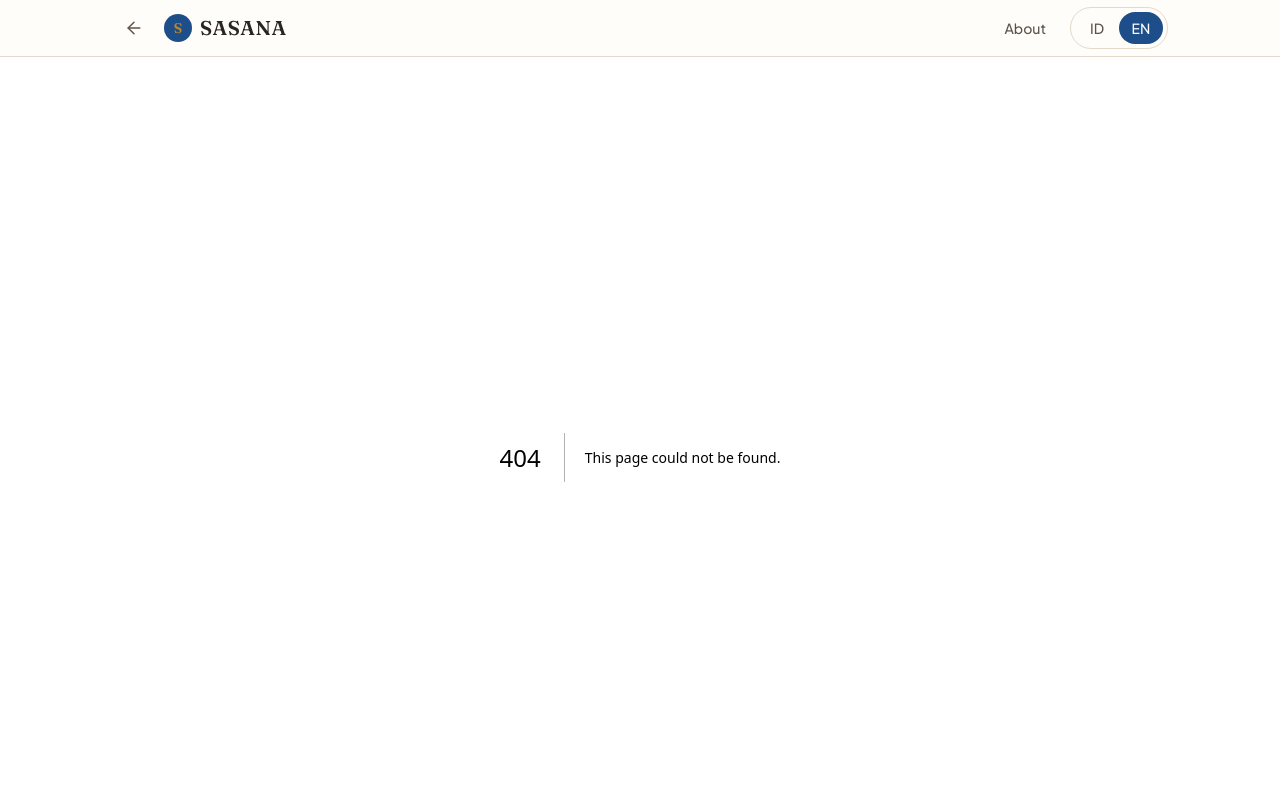
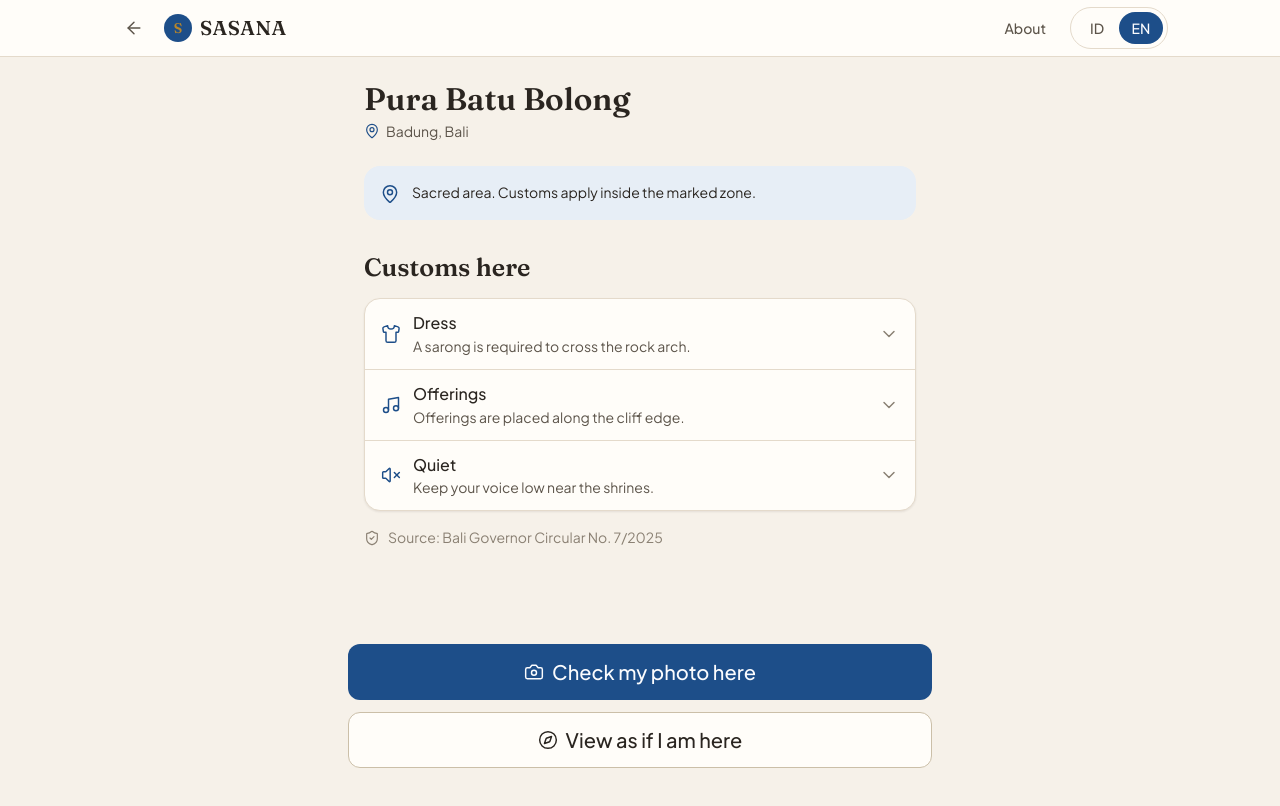
Before and after one commit to Daniyal-Creator/Sasana, a Next.js app in the folder frontend/: page /explore/pura-batu-bolong in a window 1280 px wide. Before the commit this address had no page. Shown: the top 806 px of the page. Built offline with nearby package versions, Linux system fonts and the light colour scheme.

Commit message:
feat(explore): add site detail page with customs

```diff
--- /dev/null
+++ b/frontend/src/app/explore/[siteId]/page.tsx
@@ -0,0 +1,203 @@
+"use client";
+
+import { useEffect, useMemo, useState } from "react";
+import { useParams, notFound } from "next/navigation";
+import { MapPin, Bell, ShieldCheck, Camera, Compass, ChevronDown } from "lucide-react";
+import { Button } from "@/components/ui/Button";
+import { CustomIcon } from "@/components/explore/CustomIcon";
+import { useLang } from "@/lib/language";
+import { tExplore } from "@/lib/i18n.explore";
+import { haversineMeters, formatDistance } from "@/lib/geo";
+import type { LatLng } from "@/lib/geo";
+import type { Lang } from "@/lib/i18n";
+import { SITES } from "@/data/sites";
+import type { Custom } from "@/data/sites";
+
+// Site detail (geofencing-ui-prompt §9.6): accordion of customs, the Odalan
+// notice when one falls within seven days, and the Explore Mode escape hatch.
+
+const ODALAN_WINDOW_DAYS = 7;
+
+function daysUntil(dateStr: string): number {
+  const [y, m, d] = dateStr.split("-").map(Number);
+  const target = new Date(y, m - 1, d);
+  const today = new Date();
+  const todayMidnight = new Date(today.getFullYear(), today.getMonth(), today.getDate());
+  return Math.round((target.getTime() - todayMidnight.getTime()) / 86_400_000);
+}
+
+function formatOdalanDate(dateStr: string, lang: Lang): string {
+  const [y, m, d] = dateStr.split("-").map(Number);
+  return new Intl.DateTimeFormat(lang === "id" ? "id-ID" : "en-GB", {
+    day: "numeric",
+    month: "long",
+  }).format(new Date(y, m - 1, d));
+}
+
+function CustomRow({
+  custom,
+  lang,
+  open,
+  onToggle,
+  panelId,
+}: {
+  custom: Custom;
+  lang: Lang;
+  open: boolean;
+  onToggle: () => void;
+  panelId: string;
+}) {
+  return (
+    <li>
+      <button
+        type="button"
+        onClick={onToggle}
+        aria-expanded={open}
+        aria-controls={panelId}
+        className="flex min-h-11 w-full items-center gap-3 px-4 py-3 text-left transition-colors duration-150 hover:bg-surface-sunken"
+      >
+        <CustomIcon icon={custom.icon} size={20} className="shrink-0 text-primary" />
+        <span className="min-w-0 flex-1">
+          <span className="block text-base font-medium text-text">{custom.title[lang]}</span>
+          <span className="block truncate text-sm text-text-secondary">{custom.summary[lang]}</span>
+        </span>
+        <ChevronDown
+          size={20}
+          strokeWidth={1.75}
+          aria-hidden
+          className={[
+            "shrink-0 text-text-muted transition-transform duration-200 ease-out",
+            open ? "rotate-180" : "",
+          ].join(" ")}
+        />
+      </button>
+      {open && (
+        <div id={panelId} className="px-4 pb-4 pl-12">
+          <p className="text-sm text-text-secondary">{custom.detail[lang]}</p>
+        </div>
+      )}
+    </li>
+  );
+}
+
+export default function SiteDetailPage() {
+  const { lang } = useLang();
+  const params = useParams<{ siteId: string }>();
+  const site = SITES.find((s) => s.id === params.siteId);
+
+  const [openIds, setOpenIds] = useState<Set<string>>(new Set());
+  const [position, setPosition] = useState<LatLng | null>(null);
+
+  useEffect(() => {
+    let cancelled = false;
+    if (!("permissions" in navigator)) return;
+    navigator.permissions.query({ name: "geolocation" }).then((status) => {
+      if (cancelled || status.state !== "granted") return;
+      navigator.geolocation.getCurrentPosition(
+        (pos) => {
+          if (!cancelled) setPosition({ lat: pos.coords.latitude, lng: pos.coords.longitude });
+        },
+        () => {},
+      );
+    });
+    return () => {
+      cancelled = true;
+    };
+  }, []);
+
+  const upcomingOdalan = useMemo(
+    () =>
+      site
+        ? site.odalanDates.find((date) => {
+            const days = daysUntil(date);
+            return days >= 0 && days <= ODALAN_WINDOW_DAYS;
+          })
+        : undefined,
+    [site],
+  );
+
+  if (!site) notFound();
+
+  const distance = position ? haversineMeters(position, site) : null;
+  const meta = distance
+    ? tExplore(lang, "explore.detail.meta", {
+        region: site.region,
+        distance: formatDistance(distance, lang),
+      })
+    : tExplore(lang, "explore.detail.metaNoDistance", { region: site.region });
+
+  function toggle(id: string) {
+    setOpenIds((prev) => {
+      const next = new Set(prev);
+      if (next.has(id)) next.delete(id);
+      else next.add(id);
+      return next;
+    });
+  }
+
+  return (
+    <>
+      <div className="mx-auto w-full max-w-tool flex-1 px-4 pb-6 pt-6 sm:px-6">
+        <h1 className="font-display text-h2 font-semibold text-text">{site.name}</h1>
+        <p className="mt-1 flex items-center gap-1.5 text-sm text-text-secondary">
+          <MapPin size={16} strokeWidth={1.75} aria-hidden className="shrink-0 text-primary" />
+          {meta}
+        </p>
+
+        <div className="mt-6 flex items-start gap-3 rounded-lg bg-primary-tint p-4">
+          <MapPin size={20} strokeWidth={1.75} aria-hidden className="mt-0.5 shrink-0 text-primary" />
+          <p className="text-sm text-text">{tExplore(lang, "explore.detail.band")}</p>
+        </div>
+
+        {upcomingOdalan && (
+          <div className="mt-4 flex items-start gap-3 rounded-lg border border-status-warn-border bg-status-warn-bg p-4">
+            <Bell size={20} strokeWidth={1.75} aria-hidden className="mt-0.5 shrink-0 text-status-warn-fg" />
+            <div>
+              <p className="text-sm font-medium text-status-warn-fg">
+                {tExplore(lang, "explore.detail.odalan.title", {
+                  date: formatOdalanDate(upcomingOdalan, lang),
+                })}
+              </p>
+              <p className="mt-1 text-sm text-status-warn-fg">
+                {tExplore(lang, "explore.detail.odalan.body")}
+              </p>
+            </div>
+          </div>
+        )}
+
+        <h2 className="mt-8 font-display text-h3 font-semibold text-text">
+          {tExplore(lang, "explore.detail.customsTitle")}
+        </h2>
+        <ul className="mt-4 divide-y divide-border rounded-lg border border-border bg-surface shadow-sm">
+          {site.customs.map((custom) => (
+            <CustomRow
+              key={custom.id}
+              custom={custom}
+              lang={lang}
+              open={openIds.has(custom.id)}
+              onToggle={() => toggle(custom.id)}
+              panelId={`custom-${site.id}-${custom.id}`}
+            />
+          ))}
+        </ul>
+
+        <p className="mt-4 flex items-center gap-2 text-sm text-text-muted">
+          <ShieldCheck size={16} strokeWidth={1.75} aria-hidden className="shrink-0" />
+          {tExplore(lang, "explore.detail.source", { source: site.source })}
+        </p>
+      </div>
+
+      {/* Sticky action bar on mobile, inline at md+ (matches /check pattern) */}
+      <div className="sticky bottom-0 border-t border-border bg-bg px-4 py-3 md:static md:border-0 md:bg-transparent md:py-0">
+        <div className="mx-auto max-w-tool space-y-3 md:px-2 md:pb-8">
+          <Button size="lg" icon={Camera} href="/check" className="w-full">
+            {tExplore(lang, "explore.detail.checkPhoto")}
+          </Button>
+          <Button size="lg" variant="secondary" icon={Compass} href={`/explore?simulate=${site.id}`} className="w-full">
+            {tExplore(lang, "explore.detail.simulate")}
+          </Button>
+        </div>
+      </div>
+    </>
+  );
+}
--- a/frontend/src/app/explore/page.tsx
+++ b/frontend/src/app/explore/page.tsx
@@ -1,7 +1,8 @@
 "use client";
 
-import { useEffect, useMemo, useRef, useState } from "react";
+import { Suspense, useEffect, useMemo, useRef, useState } from "react";
 import Link from "next/link";
+import { useSearchParams } from "next/navigation";
 import { MapPin, MapPinOff, Bell, ScrollText, Compass, ShieldCheck, ChevronRight } from "lucide-react";
 import { Button } from "@/components/ui/Button";
 import { Card } from "@/components/ui/Card";
@@ -38,13 +39,28 @@ function FeatureRow({
 }
 
 export default function ExplorePage() {
+  return (
+    <Suspense fallback={<div className="flex-1" />}>
+      <ExploreInner />
+    </Suspense>
+  );
+}
+
+function ExploreInner() {
   const { lang } = useLang();
-  const [view, setView] = useState<View>("asking");
-  const [position, setPosition] = useState<LatLng | null>(null);
-  const [approachSite, setApproachSite] = useState<Site | null>(null);
+  const searchParams = useSearchParams();
+  const simulateId = searchParams.get("simulate");
+  const simulatedSite = simulateId ? SITES.find((s) => s.id === simulateId) : undefined;
+
+  const [view, setView] = useState<View>(simulatedSite ? "inside" : "asking");
+  const [position, setPosition] = useState<LatLng | null>(
+    simulatedSite ? { lat: simulatedSite.lat, lng: simulatedSite.lng } : null,
+  );
+  const [approachSite, setApproachSite] = useState<Site | null>(simulatedSite ?? null);
+  const [simulated, setSimulated] = useState(Boolean(simulatedSite));
   const [selectedSiteId, setSelectedSiteId] = useState<string>(SITES[0].id);
 
-  const viewRef = useRef<View>("asking");
+  const viewRef = useRef<View>(simulatedSite ? "inside" : "asking");
   const announced = useRef<Set<string>>(new Set());
   const approachSiteRef = useRef<Site | null>(null);
   const watchId = useRef<number | null>(null);
@@ -238,7 +254,7 @@ export default function ExplorePage() {
             {tExplore(lang, "explore.map.notToScale")}
           </p>
         </div>
-        <ApproachSheet site={approachSite} />
+        <ApproachSheet site={approachSite} simulated={simulated} />
       </div>
     );
   }
--- a/frontend/src/components/explore/ApproachSheet.tsx
+++ b/frontend/src/components/explore/ApproachSheet.tsx
@@ -1,7 +1,7 @@
 "use client";
 
 import { useEffect, useRef, useState } from "react";
-import { MapPin, Camera, MessageCircle, ShieldCheck } from "lucide-react";
+import { MapPin, Camera, MessageCircle, ShieldCheck, Compass } from "lucide-react";
 import { Button } from "@/components/ui/Button";
 import { CustomIcon } from "@/components/explore/CustomIcon";
 import { useLang } from "@/lib/language";
@@ -18,9 +18,10 @@ const DRAG_THRESHOLD_PX = 8;
 
 interface ApproachSheetProps {
   site: Site;
+  simulated?: boolean;
 }
 
-export function ApproachSheet({ site }: ApproachSheetProps) {
+export function ApproachSheet({ site, simulated = false }: ApproachSheetProps) {
   const { lang } = useLang();
   const [snap, setSnap] = useState<"peek" | "full">("peek");
   const [dragY, setDragY] = useState<number | null>(null);
@@ -115,6 +116,13 @@ export function ApproachSheet({ site }: ApproachSheetProps) {
           <p className="pt-4 text-base text-text">
             {tExplore(lang, "explore.sheet.sacredArea")} {countText}
           </p>
+
+          {simulated && (
+            <p className="flex items-center gap-2 pt-3 text-xs text-text-muted">
+              <Compass size={16} strokeWidth={1.75} aria-hidden className="shrink-0" />
+              {tExplore(lang, "explore.sheet.simulated")}
+            </p>
+          )}
         </div>
 
         <div className="min-h-0 flex-1 overflow-y-auto px-5 pb-5">
```
Also changed, not shown: 1 other file (tests, documents, lock files or other folders).
